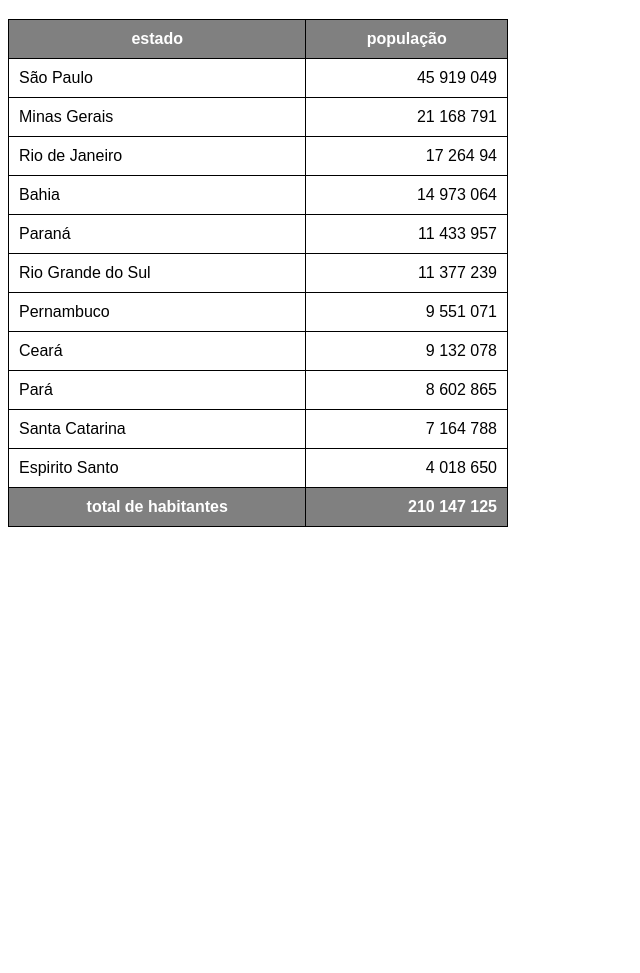
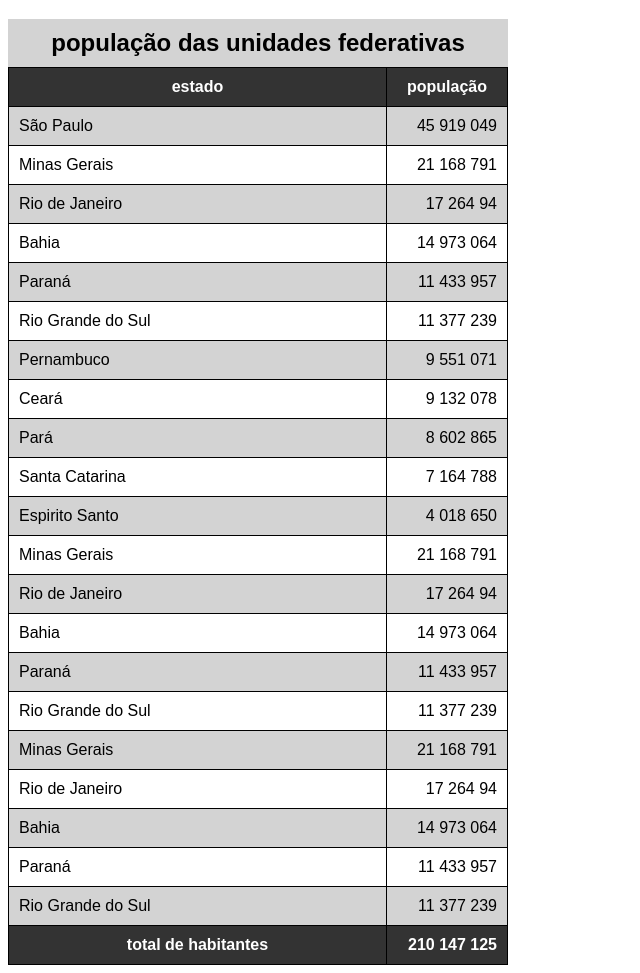
Before and after one commit to EdsonSizenando/html-css, a plain HTML site: page exercicios/ex023/tabela002.html in a window 1280 px wide. Shown: the part 61-1034 px from the top of the page, without its empty margins (0-640 px from the left). Before the commit the page ends 800 px from the top, so only its background shows below. Drawn offline with Linux system fonts and the light colour scheme.

Commit message:
tabela 02 finalizado

```diff
--- a/exercicios/ex023/tabela002.html
+++ b/exercicios/ex023/tabela002.html
@@ -11,6 +11,13 @@
         table{
             width: 500px;
             border-collapse: collapse;
+            position: relative;
+
+        }
+        thead, tr > th{
+            position: sticky;
+            top: -1px;
+
 
         }
         td, th{
@@ -18,9 +25,24 @@
             padding: 10px;
 
         }
+        caption{
+            font-size: 1.5em;
+            font-weight: bold;
+            padding: 10px;
+            background-color: lightgray;
+        }
         thead, tfoot{
-            background-color: gray;
+            background-color: rgb(51, 51, 51);
             color: white;
+        }
+        tbody > tr:nth-child(odd){ /* 2n  ou even (2n-1) */
+            background-color: lightgray ;
+
+
+        }
+        tbody > tr:nth-child(even){
+            background-color: white;
+
         }
         td.num{
             text-align: right;
@@ -32,6 +54,7 @@
     <!--
     ANATOMIA PARA TABELAS GRANDES
     TABLE
+        CAPTION
          THEAD
             TR, TD, TH
         TBODY
@@ -41,10 +64,11 @@
 
     -->
     <table>
+        <caption>população das unidades federativas</caption>
         <thead>
             <tr>
-                <th>estado</th>
-                <th>população</th>
+                <th scope="col">estado</th>
+                <th scope="col" style="width: 100px;">população</th>
             </tr>
 
         </thead>
@@ -98,11 +122,55 @@
                 <td>Espirito Santo</td>
                 <td class="num">4 018 650</td>
             </tr>
+             <tr>
+                <td>Minas Gerais</td>
+                <td class="num">21 168 791</td>
+
+            </tr>
+            <tr>
+                <td>Rio de Janeiro</td>
+                <td class="num">17 264 94</td>
+            </tr>
+            <tr>
+                <td>Bahia</td>
+                <td class="num">14 973 064</td>
+            </tr>
+            <tr>
+                <td>Paraná</td>
+                <td class="num">11 433 957</td>
+            </tr>
+            <tr>
+                <td>Rio Grande do Sul</td>
+                <td class="num">11 377 239</td>
+
+            </tr>
+             <tr>
+                <td>Minas Gerais</td>
+                <td class="num">21 168 791</td>
+
+            </tr>
+            <tr>
+                <td>Rio de Janeiro</td>
+                <td class="num">17 264 94</td>
+            </tr>
+            <tr>
+                <td>Bahia</td>
+                <td class="num">14 973 064</td>
+            </tr>
+            <tr>
+                <td>Paraná</td>
+                <td class="num">11 433 957</td>
+            </tr>
+            <tr>
+                <td>Rio Grande do Sul</td>
+                <td class="num">11 377 239</td>
+
+            </tr>
 
         </tbody>
         <tfoot>
             <tr>
-                <th>
+                <th scope="row">
                     total de habitantes
                 </th>
                 <td class="num"><strong>210 147 125</strong></td>
```
